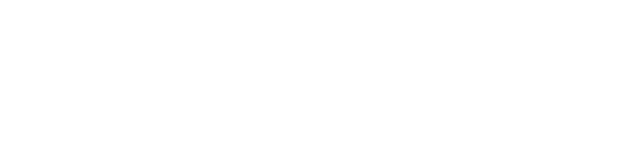
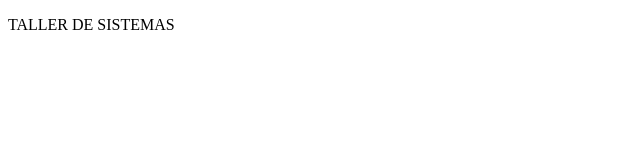
Before and after one commit to LuisSebastian28/deploy, a plain HTML site: page index.html in a window 1280 px wide. Shown: the whole page, without its empty margins (0-640 px from the left). Drawn offline with Linux system fonts and the light colour scheme.

Commit message:
agregar parrafo

```diff
--- a/index.html
+++ b/index.html
@@ -7,6 +7,6 @@
     <title>Document</title>
 </head>
 <body>
-
+    <p>TALLER DE SISTEMAS</p>
 </body>
 </html>
```
